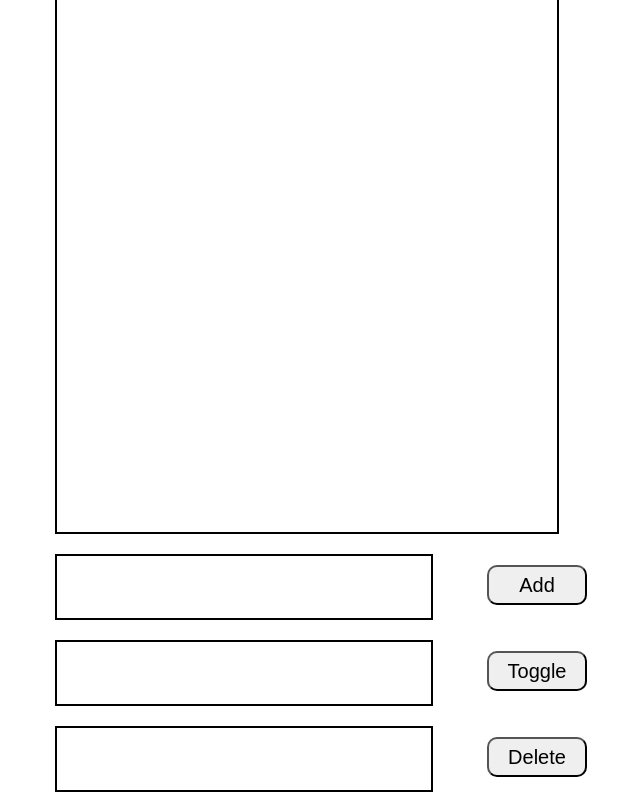
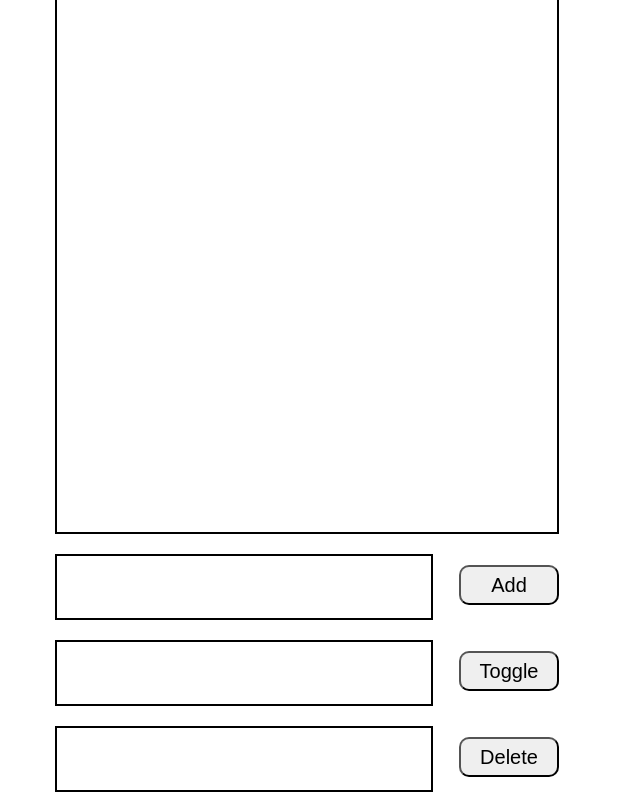
Before and after one commit to archa-agrawal/todo-list-fe, a plain HTML site: page todo-list-fe.html in a window 1280 px wide. Shown: the part 78-878 px from the top of the page, without its empty margins (453-1093 px from the left). Drawn offline with Linux system fonts and the light colour scheme.

Commit message:
corrected left margin for bottons

```diff
--- a/todo-list-fe.css
+++ b/todo-list-fe.css
@@ -22,5 +22,5 @@
     height: 40px;
     border-radius: 10px;
     font-size: 20px;
-    margin-left: 50px;
+    margin-left: 22px;
 }
```
